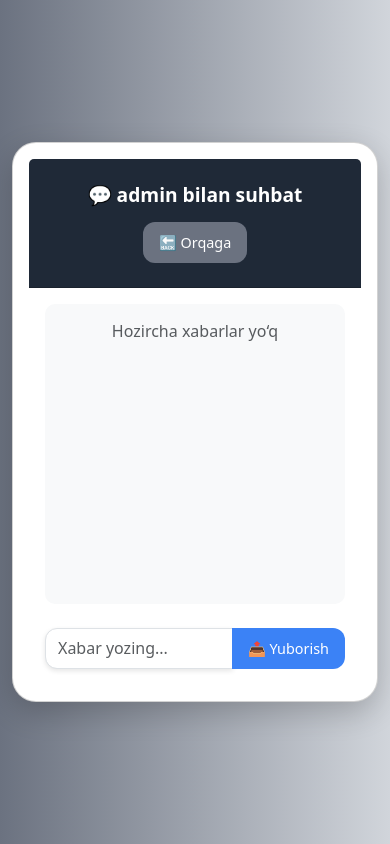
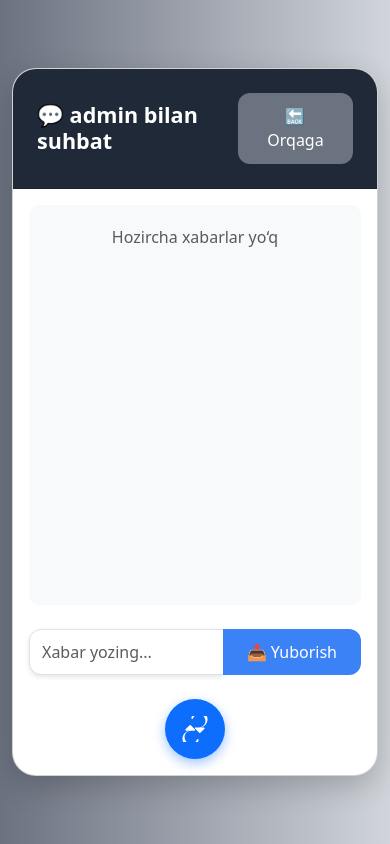
Before and after one commit to feruzbaxshilloyev/work-report, a Django app: template worker/templates/chat.html in a window 390 px wide. Run offline with Django 5.2, Linux system fonts and the light colour scheme; the template is opened without the code that fills it: values that come from a table or form of the project are taken from there, others are empty; data comes from the database, SQL or seed files in the repository.

Commit message:
Update chat.html

```diff
--- a/worker/templates/chat.html
+++ b/worker/templates/chat.html
@@ -65,18 +65,17 @@
             position: relative;
         }
         .me {
-            background: #3b82f6; /* Yuboruvchi xabarlari uchun ko'k rang */
+            background: #3b82f6;
             color: #ffffff;
             margin-left: auto;
             border-bottom-right-radius: 2px;
         }
         .you {
-            background: #28a745; /* Qabul qiluvchi xabarlari uchun yashil rang */
+            background: #28a745;
             color: #ffffff;
             margin-right: auto;
             border-bottom-left-radius: 2px;
         }
-        /* Galichka (✓) uchun */
         .checkmarks {
             position: absolute;
             bottom: 5px;
@@ -85,7 +84,7 @@
             color: rgba(255, 255, 255, 0.7);
         }
         .message.you .checkmarks {
-            display: none; /* Qabul qiluvchi xabarlarda galichka ko'rinmaydi */
+            display: none;
         }
         .checkmark-single::after {
             content: "✓";
@@ -135,47 +134,24 @@
             background: #4b5563;
             box-shadow: 0 5px 15px rgba(0, 0, 0, 0.2);
         }
-        /* Button ripple effect */
-        .btn-primary::before, .btn-secondary::before {
-            content: '';
-            position: absolute;
-            top: 50%;
-            left: 50%;
-            width: 0;
-            height: 0;
-            background: rgba(255, 255, 255, 0.3);
+
+        /* Yangilash tugmasi */
+        .refresh-btn {
+            width: 60px;
+            height: 60px;
             border-radius: 50%;
-            transform: translate(-50%, -50%);
+            background-color: #0d6efd;
+            border: none;
+            color: white;
+            box-shadow: 0 4px 12px rgba(13, 110, 253, 0.4);
+            display: flex;
+            align-items: center;
+            justify-content: center;
+            margin: 20px auto 0;
+            transition: background-color 0.3s;
         }
-        .btn-primary:hover::before, .btn-secondary:hover::before {
-            width: 200px;
-            height: 200px;
-        }
-        /* Responsive adjustments */
-        @media (max-width: 576px) {
-            .card {
-                padding: 1rem;
-            }
-            .card-header {
-                flex-direction: column;
-                align-items: flex-start;
-                gap: 1rem;
-            }
-            .chat-box {
-                height: 300px;
-                padding: 15px;
-            }
-            .message {
-                max-width: 80%;
-                font-size: 0.9rem;
-            }
-            .btn-primary, .btn-secondary {
-                font-size: 0.9rem;
-                padding: 0.6rem 1rem;
-            }
-            h4 {
-                font-size: 1.2rem;
-            }
+        .refresh-btn:hover {
+            background-color: #0b5ed7;
         }
     </style>
 </head>
@@ -192,7 +168,6 @@
                         {{ msg.message }}<br>
                         <span class="message-time">{{ msg.created_at|date:"H:i, d/m/Y" }}</span>
                         {% if msg.receiver == receiver.username %}
-
                             <span class="checkmarks
                                 {% if msg.is_read %}
                                     checkmark-double read
@@ -214,12 +189,24 @@
                     <button class="btn btn-primary" type="submit">📤 Yuborish</button>
                 </div>
             </form>
+
+            <!-- Yangilash (refresh) tugmasi -->
+<!-- Yangilash (refresh) tugmasi pastda, markazda joylashgan -->
+<div class="text-center mt-4">
+    <a href="" class="refresh-btn" title="Yangilash">
+        <svg xmlns="http://www.w3.org/2000/svg" width="26" height="26" fill="currentColor" viewBox="0 0 16 16">
+            <path d="M11.534 7h1.932a.5.5 0 0 1 .354.854l-2.5 2.5a.5.5 0 0 1-.708 0l-2.5-2.5A.5.5 0 0 1 8.534 7h1.932a4 4 0 1 0-3.732-5.528.5.5 0 1 1-.924-.382A5 5 0 1 1 11.534 7z"/>
+            <path d="M4.466 9H2.534a.5.5 0 0 1-.354-.854l2.5-2.5a.5.5 0 0 1 .708 0l2.5 2.5A.5.5 0 0 1 7.466 9H5.534a4 4 0 1 0 3.732 5.528.5.5 0 1 1 .924.382A5 5 0 1 1 4.466 9z"/>
+        </svg>
+    </a>
+</div>
+
         </div>
     </div>
 
     <script src="https://cdn.jsdelivr.net/npm/bootstrap@5.3.0/dist/js/bootstrap.bundle.min.js"></script>
     <script>
-        // Chat oynasini oxirgi xabarga avtomatik aylantirish
+        // Chat oynasini avtomatik eng pastga aylantirish
         const chatBox = document.querySelector('.chat-box');
         chatBox.scrollTop = chatBox.scrollHeight;
     </script>
```
